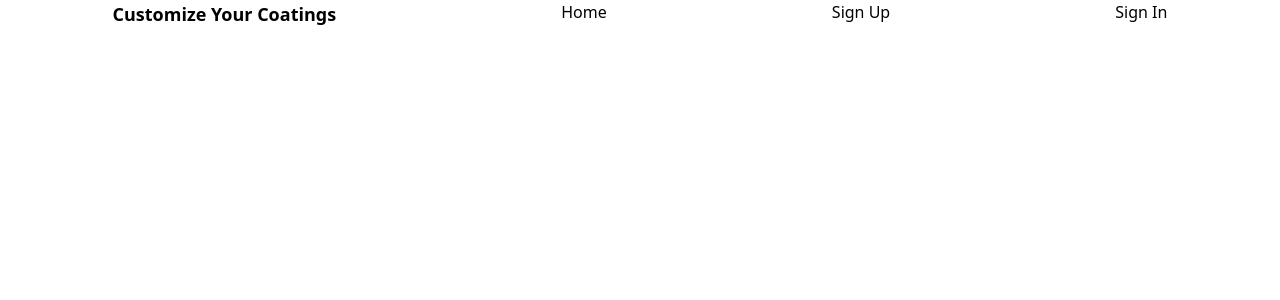
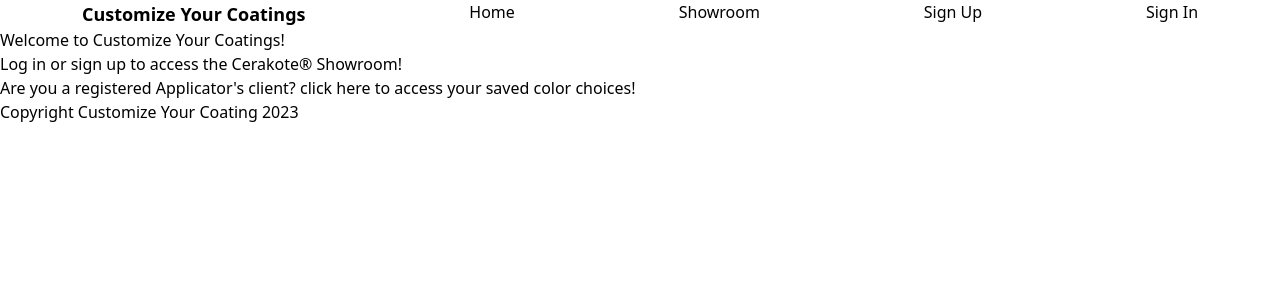
Before and after one commit to ReactThreeShowroom/frontend, a React (Vite) app: page / in a window 1280 px wide. Shown: the top 300 px of the page. Built offline with nearby package versions, Linux system fonts and the light colour scheme.

Commit message:
added some functionality to Home, added LoggedInHome and LoggedOutHome components; added Footer comp; made AddClientForm comp, form handlers added

```diff
--- a/src/App.jsx
+++ b/src/App.jsx
@@ -1,6 +1,6 @@
 // import { useState } from 'react'
 import { useEffect } from 'react'
-import { NavBar } from './components'
+import { NavBar, Footer } from './components'
 import { Outlet } from 'react-router-dom'
 import { useDispatch, useSelector } from 'react-redux'
 import { authLogin } from './slices/authSlice'
@@ -9,10 +9,11 @@
 
 function App() {
   return (
-    <div>
+    <>
       <NavBar />
       <Outlet />
-    </div>
+      <Footer />
+    </>
   )
 }
 
--- /dev/null
+++ b/src/components/AddClientForm.jsx
@@ -0,0 +1,56 @@
+import { useState } from 'react'
+import { handleFormChange, handleFormSubmit } from '../utils/eventHandlers'
+
+const AddClientForm = () => {
+  const formInitState = {
+    name: '',
+    email: '',
+    phone: ''
+  }
+  const [newClientForm, setNewClientForm] = useState(formInitState)
+
+  const localInputChange = (ev) => {
+    handleFormChange(ev, setNewClientForm, newClientForm)
+  }
+
+  return (
+    <section>
+      <p>Add new client?</p>
+      <form onSubmit={handleFormSubmit}>
+        <label htmlFor="clientNameEntry">
+          <input
+            placeholder="client name"
+            onChange={localInputChange}
+            name="clientNameEntry"
+            type="text"
+            value={newClientForm.name}
+          />
+        </label>
+        <label htmlFor="clientEmailEntry">
+          <input
+            placeholder="client email"
+            onChange={localInputChange}
+            name="clientEmailEntry"
+            type="email"
+            value={newClientForm.email}
+          />
+        </label>
+        <label htmlFor="clientPhoneEntry">
+          <input
+            placeholder="client phone"
+            onChange={localInputChange}
+            name="clientPhoneEntry"
+            type="tel"
+            value={newClientForm.email}
+          />
+        </label>
+        <button type="submit">Add Client</button>
+        <button type="button" onClick={() => setNewClientForm(formInitState)}>
+          Reset Form
+        </button>
+      </form>
+    </section>
+  )
+}
+
+export default AddClientForm
--- a/src/components/Admin.jsx
+++ b/src/components/Admin.jsx
@@ -1,5 +1,9 @@
 const Admin = () => {
-  return <div></div>
+  return (
+    <div>
+      <p>Hello from Admin</p>
+    </div>
+  )
 }
 
 export default Admin
--- /dev/null
+++ b/src/components/Footer.jsx
@@ -0,0 +1,9 @@
+const Footer = () => {
+  return (
+    <footer>
+      <p>Copyright Customize Your Coating 2023</p>
+    </footer>
+  )
+}
+
+export default Footer
--- a/src/components/Home.jsx
+++ b/src/components/Home.jsx
@@ -1,5 +1,14 @@
+import { useSelector } from 'react-redux'
+import { LoggedOutHome, LoggedInHome } from './index'
 const Home = () => {
-  return <div></div>
+  const user = useSelector((state) => state.user)
+
+  return (
+    <section>
+      <h2>Welcome to Customize Your Coatings!</h2>
+      {user.id ? <LoggedInHome user={user} /> : <LoggedOutHome />}
+    </section>
+  )
 }
 
 export default Home
--- /dev/null
+++ b/src/components/LoggedInHome.jsx
@@ -0,0 +1,14 @@
+import AddClientForm from './AddClientForm'
+
+const LoggedInHome = ({ user }) => {
+  return (
+    <article>
+      <h3>Welcome back {user.name}!</h3>
+      <p>Are you ready to model some coatings?</p>
+      <p>Use the link in the nav bar to get started!</p>
+      <AddClientForm />
+    </article>
+  )
+}
+
+export default LoggedInHome
--- /dev/null
+++ b/src/components/LoggedOutHome.jsx
@@ -0,0 +1,21 @@
+import { Link } from 'react-router-dom'
+import { useDispatch } from 'react-redux'
+
+const LoggedOutHome = () => {
+  const dispatch = useDispatch()
+
+  return (
+    <article>
+      <p>Log in or sign up to access the Cerakote® Showroom!</p>
+      <p>
+        Are you a registered Applicator's client?{' '}
+        <Link to={'/showroom'} onClick={() => handler(dispatch, { selectedPath: '/showroom' })}>
+          click here
+        </Link>{' '}
+        to access your saved color choices!
+      </p>
+    </article>
+  )
+}
+
+export default LoggedOutHome
--- a/src/components/NavBar.jsx
+++ b/src/components/NavBar.jsx
@@ -4,17 +4,17 @@
 import { handleNavClick, handleSignOut } from '../utils/eventHandlers'
 import { useDispatch } from 'react-redux'
 const NavBar = () => {
+  const nav = useSelector((state) => state.nav)
   const user = useSelector((state) => state.user)
   const auth = useSelector((state) => state.auth)
   const client = useSelector((state) => state.client)
-  const nav = useSelector((state) => state.nav)
   const dispatch = useDispatch()
   const navigate = useNavigate()
 
   const linksMap = getNav(nav, handleNavClick, dispatch)
 
   return (
-    <div id="headContainer" className="flex-col">
+    <header id="headContainer" className="flex-col">
       <nav id="navContainer" className="flex justify-around">
         <h1 id="webName" className="font-sans font-semibold text-lg">
           Customize Your Coatings
@@ -28,7 +28,7 @@
           {client.id && <span id="currentClient"> Currently working with: {client.name}</span>}
         </div>
       )}
-    </div>
+    </header>
   )
 }
 
--- a/src/components/index.js
+++ b/src/components/index.js
@@ -5,5 +5,19 @@
 import SignIn from './SignIn'
 import SignUp from './SignUp'
 import Showroom from './Showroom'
+import LoggedInHome from './LoggedInHome'
+import LoggedOutHome from './LoggedOutHome'
+import Footer from './Footer'
 
-export { Admin, Home, NavBar, Account, SignIn, SignUp, Showroom }
+export {
+  Admin,
+  Home,
+  NavBar,
+  Account,
+  SignIn,
+  SignUp,
+  Showroom,
+  LoggedInHome,
+  LoggedOutHome,
+  Footer
+}
--- a/src/slices/clientSlice.js
+++ b/src/slices/clientSlice.js
@@ -3,7 +3,8 @@
 const initialState = {
   id: '',
   name: '',
-  email: ''
+  email: '',
+  phone: ''
 }
 const sliceObj = {
   name: 'client',
--- a/src/slices/navSlice.js
+++ b/src/slices/navSlice.js
@@ -2,7 +2,7 @@
 
 const initialState = [
   { value: 'Home', path: '/', active: true, selected: false },
-  { value: 'Showroom', path: '/showroom', active: false, selected: false },
+  { value: 'Showroom', path: '/showroom', active: true, selected: false },
   { value: 'Admin', path: '/admin', active: false, selected: false },
   { value: 'Account', path: '/account', active: false, selected: false },
   { value: 'Sign Up', path: '/signup', active: true, selected: false },
--- a/src/utils/eventHandlers.js
+++ b/src/utils/eventHandlers.js
@@ -16,6 +16,16 @@
   dispatch(changeSelected({ selectedPath: link.path }))
 }
 
+export const handleFormSubmit = (ev, setter, formInit) => {
+  ev.preventDefault()
+  //do form sub stuff
+  setter(formInit)
+}
+
+export const handleFormChange = (ev, setter, formState) => {
+  setter({ ...formState, [ev.target.id]: ev.target.value })
+}
+
 export const handleSignOut = (dispatch, navigate) => {
   localStorage.removeItem('token')
   dispatch(authLogout())
```
